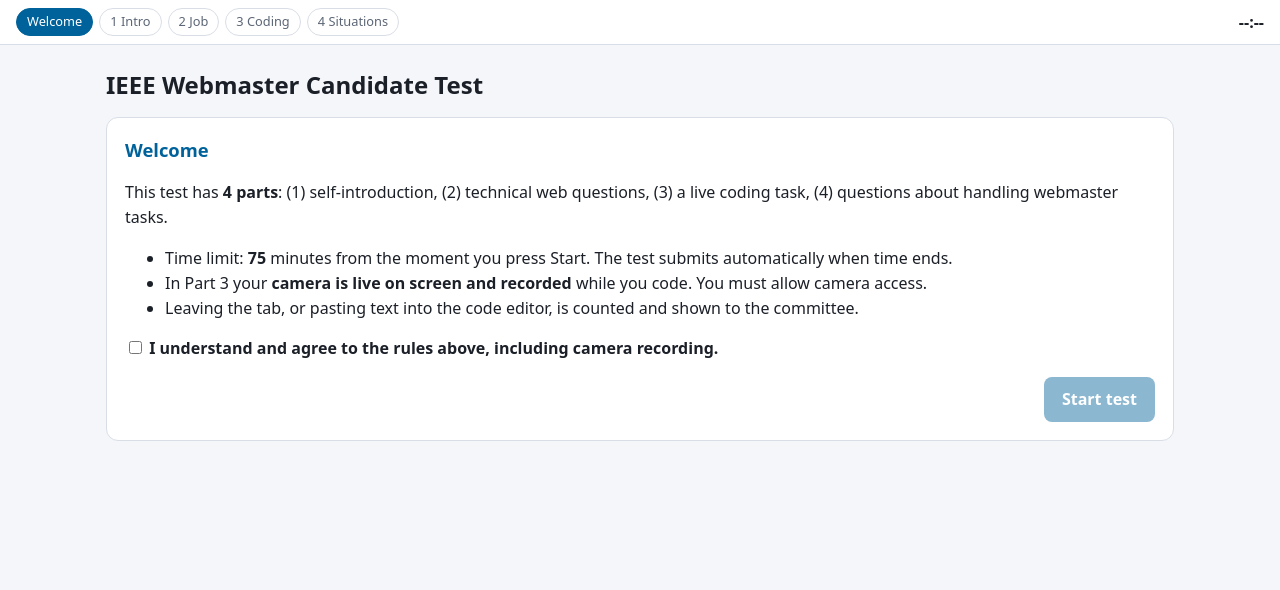
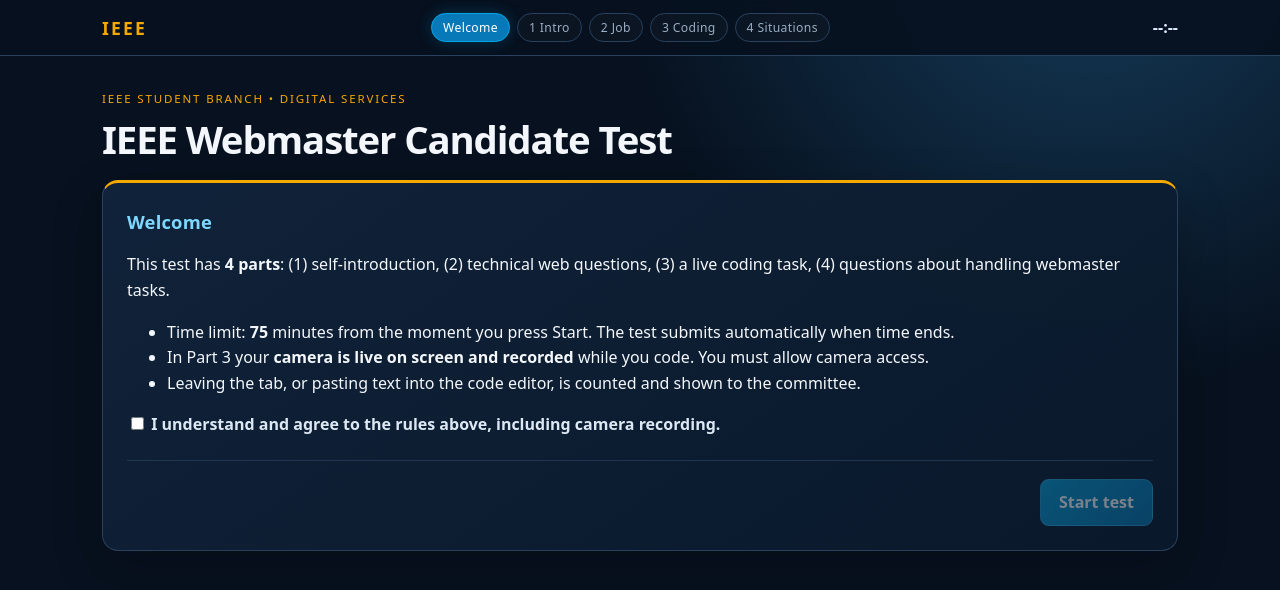
Before and after one commit to amenallahbejaoui-rgb/webmaster_candidat_test, a website: page webmaster-test-full.html in a window 1280 px wide. Drawn offline with Linux system fonts and the light colour scheme.

Commit message:
new style html

```diff
--- a/webmaster-test-full.html
+++ b/webmaster-test-full.html
@@ -5,42 +5,51 @@
 <meta name="viewport" content="width=device-width, initial-scale=1">
 <title>IEEE Webmaster Candidate Test</title>
 <style>
-:root{--bg:#f4f6f9;--card:#fff;--tx:#1b1f27;--mu:#5c6676;--bd:#d9dee6;--ac:#00629b;--ok:#1b7f4b;--bad:#b3261e}
-@media (prefers-color-scheme:dark){:root{--bg:#13161b;--card:#1c2128;--tx:#eceff3;--mu:#98a2b0;--bd:#313944;--ac:#5bb8ef;--ok:#52c585;--bad:#ff8a80}}
+:root{--bg:#07111f;--surface:#0d1b2e;--surface-2:#11243b;--tx:#f3f7fb;--mu:#9aadc2;--bd:#29415d;--ac:#00a6e8;--ac-strong:#0879b8;--gold:#f5a800;--ok:#55d49a;--bad:#ff7f87;--shadow:0 18px 50px rgba(0,0,0,.24)}
 *{box-sizing:border-box}
-body{margin:0;background:var(--bg);color:var(--tx);font:16px/1.55 system-ui,-apple-system,"Segoe UI",Roboto,sans-serif}
-.wrap{max-width:1100px;margin:0 auto;padding:16px}
-h1{font-size:1.5rem;margin:.2em 0}h2{font-size:1.15rem;margin:0 0 .6em;color:var(--ac)}
-.card{background:var(--card);border:1px solid var(--bd);border-radius:12px;padding:18px;margin:14px 0}
+html{min-height:100%;background:var(--bg)}
+body{min-height:100vh;margin:0;background:radial-gradient(circle at 85% -10%,#153c5a 0,transparent 34%),var(--bg);color:var(--tx);font:16px/1.6 system-ui,-apple-system,"Segoe UI",Roboto,sans-serif}
+body:before{content:"";position:fixed;inset:0;pointer-events:none;opacity:.22;background-image:linear-gradient(rgba(255,255,255,.025) 1px,transparent 1px),linear-gradient(90deg,rgba(255,255,255,.025) 1px,transparent 1px);background-size:36px 36px}
+.wrap{position:relative;max-width:1120px;margin:0 auto;padding:34px 22px 56px}
+h1{font-size:clamp(1.7rem,3vw,2.4rem);line-height:1.15;letter-spacing:-.03em;margin:.2em 0 .5em}h2{font-size:1.15rem;letter-spacing:.01em;margin:0 0 .8em;color:#7dd8ff}
+.card{background:linear-gradient(145deg,rgba(17,36,59,.96),rgba(10,25,43,.96));border:1px solid var(--bd);border-radius:16px;padding:24px;margin:18px 0;box-shadow:var(--shadow)}
+.wrap>.card:first-of-type{border-top:3px solid var(--gold)}
 .mu{color:var(--mu);font-size:.9rem}
-.top{position:sticky;top:0;z-index:10;background:var(--card);border-bottom:1px solid var(--bd);padding:8px 16px;display:flex;justify-content:space-between;align-items:center;gap:10px}
-.steps{display:flex;gap:6px;flex-wrap:wrap}
-.steps span{font-size:.8rem;padding:3px 10px;border-radius:99px;border:1px solid var(--bd);color:var(--mu)}
-.steps span.on{background:var(--ac);color:#fff;border-color:var(--ac)}
-.timer{font-weight:700;font-variant-numeric:tabular-nums}
+.top{position:sticky;top:0;z-index:10;background:rgba(7,17,31,.91);backdrop-filter:blur(16px);border-bottom:1px solid var(--bd);padding:13px max(22px,calc((100vw - 1120px)/2 + 22px));display:flex;justify-content:space-between;align-items:center;gap:18px}
+.top:before{content:"IEEE";color:var(--gold);font-size:1.1rem;font-weight:800;letter-spacing:.12em}
+.steps{display:flex;gap:7px;flex:1;justify-content:center;flex-wrap:wrap}
+.steps span{font-size:.76rem;letter-spacing:.03em;padding:4px 11px;border-radius:99px;border:1px solid var(--bd);color:var(--mu);background:rgba(255,255,255,.02)}
+.steps span.on{background:var(--ac-strong);color:#fff;border-color:var(--ac);box-shadow:0 0 16px rgba(0,166,232,.23)}
+.timer{min-width:64px;text-align:right;font-weight:800;font-variant-numeric:tabular-nums;color:#dcecff}
 .timer.low{color:var(--bad)}
-label.f{display:block;margin:12px 0 4px;font-weight:600}
-input[type=text],input[type=email],input[type=number],select,textarea{width:100%;padding:9px 10px;border:1px solid var(--bd);border-radius:8px;background:var(--bg);color:var(--tx);font:inherit}
-textarea{min-height:100px;resize:vertical}
-label.o{display:block;padding:8px 10px;border:1px solid var(--bd);border-radius:8px;margin:6px 0;cursor:pointer}
-label.o:has(input:checked){border-color:var(--ac);background:color-mix(in srgb,var(--ac) 12%,transparent)}
-button{background:var(--ac);color:#fff;border:0;border-radius:8px;padding:10px 18px;font:inherit;font-weight:600;cursor:pointer}
-button.s{background:transparent;color:var(--ac);border:1px solid var(--ac)}
-button:disabled{opacity:.45;cursor:not-allowed}
-.nav{display:flex;justify-content:space-between;margin-top:16px;gap:8px}
-.chk{display:inline-block;margin-right:14px}
+label.f{display:block;margin:15px 0 6px;font-weight:650;color:#dce8f3}
+input[type=text],input[type=email],input[type=number],select,textarea{width:100%;padding:11px 12px;border:1px solid var(--bd);border-radius:9px;background:#081727;color:var(--tx);font:inherit;transition:border-color .2s,box-shadow .2s}
+input:focus,select:focus,textarea:focus{outline:none;border-color:var(--ac);box-shadow:0 0 0 3px rgba(0,166,232,.16)}
+textarea{min-height:108px;resize:vertical}
+label.o{display:block;padding:10px 12px;border:1px solid var(--bd);border-radius:9px;margin:7px 0;background:rgba(255,255,255,.015);cursor:pointer;transition:background .2s,border-color .2s}
+label.o:hover{border-color:#47718f;background:rgba(0,166,232,.07)}
+label.o:has(input:checked){border-color:var(--ac);background:rgba(0,166,232,.13)}
+button{background:linear-gradient(135deg,#079bd3,#0874ad);color:#fff;border:1px solid rgba(125,216,255,.3);border-radius:9px;padding:10px 18px;font:inherit;font-weight:700;cursor:pointer;box-shadow:0 7px 18px rgba(0,90,140,.22);transition:transform .2s,filter .2s}
+button:hover:not(:disabled){filter:brightness(1.12);transform:translateY(-1px)}
+button.s{background:transparent;color:#7dd8ff;border-color:#237aa1;box-shadow:none}
+button:focus-visible{outline:3px solid rgba(245,168,0,.75);outline-offset:2px}
+button:disabled{opacity:.45;cursor:not-allowed;box-shadow:none}
+.nav{display:flex;justify-content:space-between;margin-top:22px;padding-top:18px;border-top:1px solid rgba(41,65,93,.7);gap:8px}
+.chk{display:inline-block;margin:4px 14px 4px 0;color:var(--mu)}
 .hide{display:none}
-.tech{display:grid;grid-template-columns:1fr 300px;gap:14px}
+.tech{display:grid;grid-template-columns:minmax(0,1fr) 310px;gap:18px}
 @media (max-width:860px){.tech{grid-template-columns:1fr}}
-#code{font:14px/1.45 ui-monospace,Menlo,Consolas,monospace;min-height:340px;white-space:pre;tab-size:2}
-iframe{width:100%;height:300px;border:1px solid var(--bd);border-radius:8px;background:#fff}
+#code{font:14px/1.5 ui-monospace,Menlo,Consolas,monospace;min-height:340px;white-space:pre;tab-size:2}
+iframe{width:100%;height:300px;border:1px solid var(--bd);border-radius:10px;background:#fff}
 video{width:100%;border-radius:10px;background:#000;aspect-ratio:4/3;object-fit:cover;transform:scaleX(-1)}
 .rec{display:inline-flex;align-items:center;gap:6px;font-weight:700;color:var(--bad)}
 .rec i{width:10px;height:10px;border-radius:50%;background:var(--bad);animation:b 1s infinite}
 @keyframes b{50%{opacity:.2}}
-.ck li{list-style:none;margin:2px 0}.ck{padding:0;margin:8px 0}
+.ck li{list-style:none;margin:5px 0}.ck{padding:0;margin:10px 0}
 .ok{color:var(--ok)}.no{color:var(--mu)}
 .err{color:var(--bad);font-size:.9rem}
+code{color:#8ee4ff;background:rgba(0,166,232,.09);padding:.1em .3em;border-radius:4px}
+@media (max-width:620px){.top{padding:11px 14px}.top:before{font-size:.9rem}.steps{justify-content:flex-start}.steps span{font-size:.68rem;padding:3px 7px}.timer{font-size:.9rem}.wrap{padding:22px 14px 40px}.card{padding:18px;border-radius:13px}}
 </style>
 </head>
 <body>
@@ -49,6 +58,7 @@ video{width:100%;border-radius:10px;background:#000;aspect-ratio:4/3;object-fit:
   <div class="timer" id="timer">--:--</div>
 </div>
 <div class="wrap">
+<p class="mu" style="margin:0 0 5px;text-transform:uppercase;letter-spacing:.16em;font-size:.72rem;color:var(--gold)">IEEE student branch • digital services</p>
 <h1 id="ttl"></h1>
 
 <!-- WELCOME -->
```
